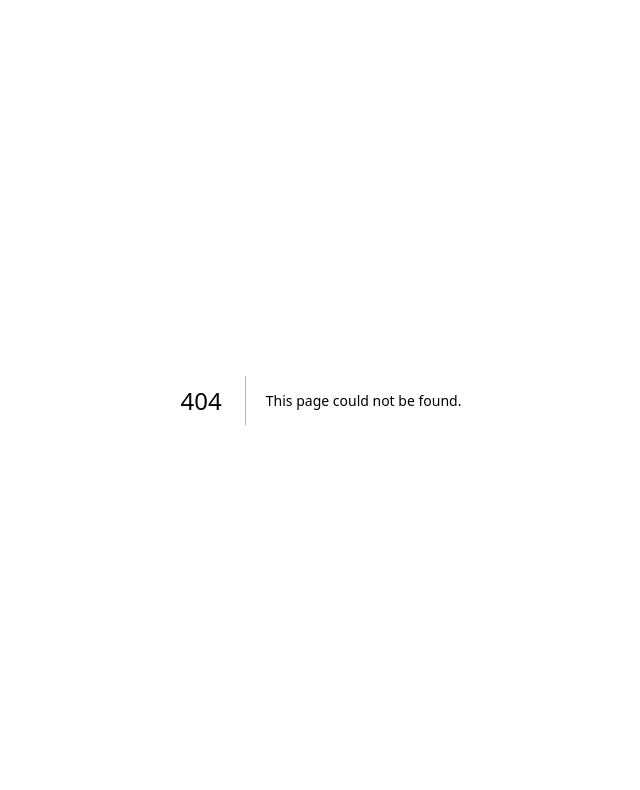
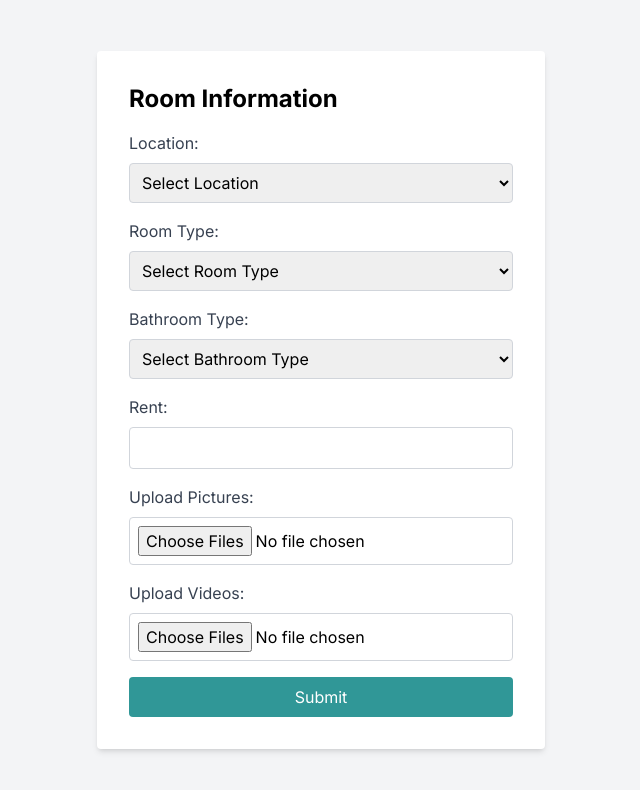
Before and after one commit to hossainsmshakib/homeroom-frontend, a Next.js app: page /uploadroominfo in a window 1280 px wide. Before the commit this address had no page. Shown: the top 790 px of the page, without its empty margins (319-959 px from the left). Built offline with nearby package versions, Linux system fonts and the light colour scheme.

Commit message:
RoomInfo page added

```diff
--- /dev/null
+++ b/src/app/uploadroominfo/page.tsx
@@ -0,0 +1,13 @@
+"use client";
+import RoomInfo from '@/components/roomspec/RoomInfo';
+import React from 'react'
+
+type Props = {}
+
+function page({}: Props) {
+  return (
+    <> <RoomInfo/></>
+  )
+}
+
+export default page
--- a/src/components/login/Login.tsx
+++ b/src/components/login/Login.tsx
@@ -1,5 +1,4 @@
 // components/login/Login.tsx
-
 import React, { useState } from 'react'
 
 type Props = {}
--- /dev/null
+++ b/src/components/roomspec/RoomInfo.tsx
@@ -0,0 +1,133 @@
+// components/roomInfo/RoomInfo.tsx
+
+"use client"; // Ensures the component is treated as a client component
+
+import React, { useState } from "react";
+
+type Props = {};
+
+const RoomInfo: React.FC<Props> = ({}) => {
+  const [location, setLocation] = useState("");
+  const [roomType, setRoomType] = useState("");
+  const [bathroomType, setBathroomType] = useState("");
+  const [rent, setRent] = useState("");
+  const [pictures, setPictures] = useState<FileList | null>(null);
+  const [videos, setVideos] = useState<FileList | null>(null);
+
+  const handleSubmit = (event: React.FormEvent) => {
+    event.preventDefault();
+    // Handle form submission logic here
+    console.log({ location, roomType, bathroomType, rent, pictures, videos });
+  };
+
+  return (
+    <div className="flex items-center justify-center min-h-screen bg-gray-100">
+      <div className="bg-white p-8 rounded shadow-md w-full max-w-md">
+        <h1 className="text-2xl font-bold mb-4">Room Information</h1>
+        <form onSubmit={handleSubmit}>
+          <div className="mb-4">
+            <label htmlFor="location" className="block text-gray-700 mb-2">
+              Location:
+            </label>
+            <select
+              id="location"
+              value={location}
+              onChange={(e) => setLocation(e.target.value)}
+              className="w-full p-2 border border-gray-300 rounded"
+              required
+            >
+              <option value="">Select Location</option>
+              <option value="Atlanta">Atlanta</option>
+              <option value="Austin">Austin</option>
+              <option value="Kansas City">Kansas City</option>
+              <option value="Dallas / Ft Worth">Dallas / Ft Worth</option>
+              <option value="Indy">Indy</option>
+              <option value="Tampa">Tampa</option>
+              <option value="Charlotte">Charlotte</option>
+              <option value="San Antonio">San Antonio</option>
+            </select>
+          </div>
+          <div className="mb-4">
+            <label htmlFor="roomType" className="block text-gray-700 mb-2">
+              Room Type:
+            </label>
+            <select
+              id="roomType"
+              value={roomType}
+              onChange={(e) => setRoomType(e.target.value)}
+              className="w-full p-2 border border-gray-300 rounded"
+              required
+            >
+              <option value="">Select Room Type</option>
+              <option value="shared">Shared</option>
+              <option value="private">Private</option>
+            </select>
+          </div>
+          <div className="mb-4">
+            <label htmlFor="bathroomType" className="block text-gray-700 mb-2">
+              Bathroom Type:
+            </label>
+            <select
+              id="bathroomType"
+              value={bathroomType}
+              onChange={(e) => setBathroomType(e.target.value)}
+              className="w-full p-2 border border-gray-300 rounded"
+              required
+            >
+              <option value="">Select Bathroom Type</option>
+              <option value="common">Common</option>
+              <option value="attached">Attached</option>
+            </select>
+          </div>
+          <div className="mb-4">
+            <label htmlFor="rent" className="block text-gray-700 mb-2">
+              Rent:
+            </label>
+            <input
+              type="number"
+              id="rent"
+              value={rent}
+              onChange={(e) => setRent(e.target.value)}
+              className="w-full p-2 border border-gray-300 rounded"
+              required
+            />
+          </div>
+          <div className="mb-4">
+            <label htmlFor="pictures" className="block text-gray-700 mb-2">
+              Upload Pictures:
+            </label>
+            <input
+              type="file"
+              id="pictures"
+              accept="image/*"
+              multiple
+              onChange={(e) => setPictures(e.target.files)}
+              className="w-full p-2 border border-gray-300 rounded"
+            />
+          </div>
+          <div className="mb-4">
+            <label htmlFor="videos" className="block text-gray-700 mb-2">
+              Upload Videos:
+            </label>
+            <input
+              type="file"
+              id="videos"
+              accept="video/*"
+              multiple
+              onChange={(e) => setVideos(e.target.files)}
+              className="w-full p-2 border border-gray-300 rounded"
+            />
+          </div>
+          <button
+            type="submit"
+            className="w-full bg-[#309797] text-white p-2 rounded hover:bg-[#287373]"
+          >
+            Submit
+          </button>
+        </form>
+      </div>
+    </div>
+  );
+};
+
+export default RoomInfo;
--- a/src/components/signup/SignUp.tsx
+++ b/src/components/signup/SignUp.tsx
@@ -12,7 +12,6 @@ function SignUp({}: Props) {
 
   const handleSubmit = (event: React.FormEvent) => {
     event.preventDefault();
-    // Handle form submission logic here
     console.log({ name, address, email, password });
   };
 
@@ -36,7 +35,7 @@ function SignUp({}: Props) {
           </div>
           <div className="mb-4">
             <label htmlFor="address" className="block text-gray-700 mb-2">
-              Address:
+              Permanent Address:
             </label>
             <input
               type="text"
```
Also changed, not shown: src/app/citylist/page.tsx (added).
